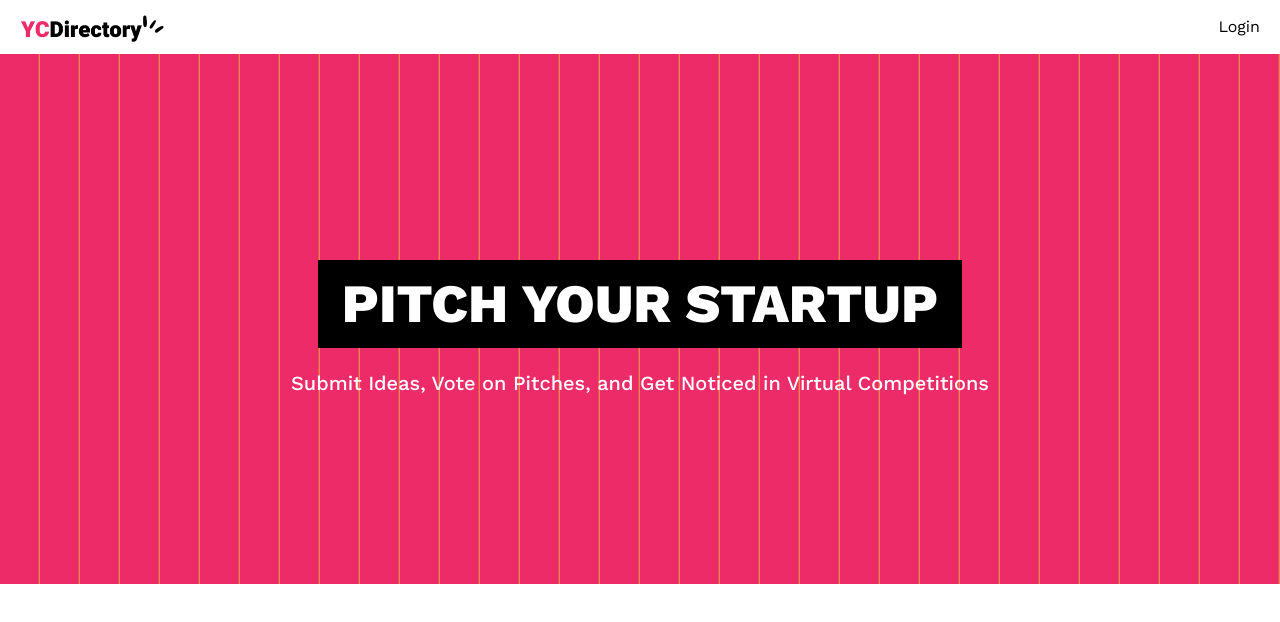
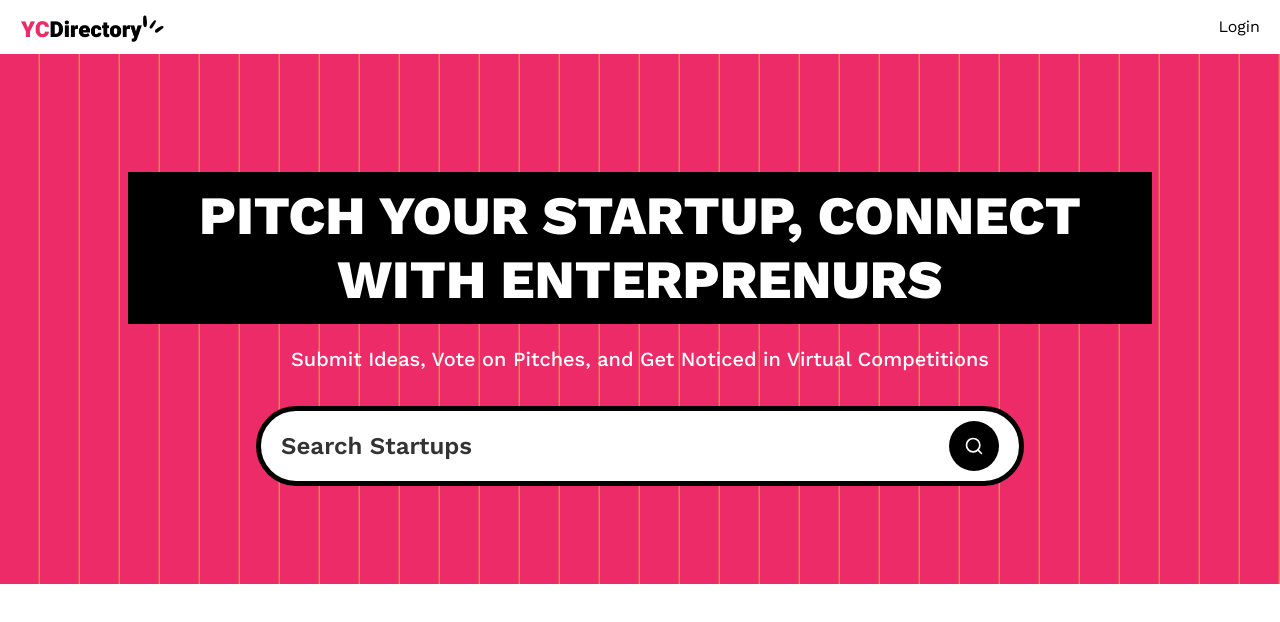
Before and after one commit to B0sto/pitchup, a Next.js app: page / in a window 1280 px wide. Shown: the top 622 px of the page. Built offline with nearby package versions, Linux system fonts and the light colour scheme; no server answers.

Commit message:
added search form

```diff
--- a/app/(root)/layout.tsx
+++ b/app/(root)/layout.tsx
@@ -1,4 +1,4 @@
-import Navbar from "../components/Navbar";
+import Navbar from "../../components/Navbar";
 
 export default function Layout({children}: Readonly<{children: React.ReactNode}>) {
     return (
--- a/app/(root)/page.tsx
+++ b/app/(root)/page.tsx
@@ -1,11 +1,18 @@
-import '../globals.css'
+import SearchForm from '../../components/SearchForm'
 
-export default function Home() {
+export default async function Home({searchParams}: {
+    searchParams: Promise<{query?: string}>
+}) {
+    const params = await searchParams
+    const query = params.query;
+
     return (
         <>
             <section className="w-full h-[300px] pattern pink_container">
-                <h1 className="heading">Pitch Your Startup</h1>
+                <h1 className="heading">Pitch Your Startup, Connect with Enterprenurs</h1>
                 <p className="sub-heading !max-w-3xl">Submit Ideas, Vote on Pitches, and Get Noticed in Virtual Competitions</p>
+
+                <SearchForm query={query}/>
             </section>
         </>
     )
--- a/app/globals.css
+++ b/app/globals.css
@@ -94,6 +94,18 @@
 
   .sub-heading {
     @apply font-medium text-[20px] text-white max-w-2xl text-center break-words;
+  }
+
+  .search-form {
+    @apply max-w-3xl w-full min-h-[80px] bg-white border-[5px] border-black rounded-[80px] text-[24px] mt-8 px-5 flex flex-row items-center gap-5;
+  }
+
+  .search-input {
+    @apply flex-1 font-bold placeholder:font-semibold placeholder:text-black-100 w-full h-auto outline-none;
+  }
+
+  .search-btn {
+    @apply size-[50px] rounded-full bg-black flex justify-center items-center;
   }
 
 
--- a/app/components/Navbar.tsx
+++ b/components/Navbar.tsx
@@ -2,7 +2,7 @@ import { auth, signIn, signOut } from '@/auth'
 import Image from 'next/image'
 import Link from 'next/link'
 import React from 'react'
-import { loginWithGithub, logoutWithGithub } from '../actions/authActions'
+import { loginWithGithub, logoutWithGithub } from '../app/actions/authActions'
 
 const Navbar = async () => {
   const session = await auth();
--- /dev/null
+++ b/components/SearchForm.tsx
@@ -0,0 +1,29 @@
+import Form from 'next/form'
+import SearchFormReset from "./SearchFormReset"
+import { Search } from 'lucide-react'
+
+const SearchForm = ({query}: {query?: string}) => {
+
+
+    return (
+        <form action="/" className="search-form">
+            <input
+            type="text"
+            name='query'
+            defaultValue={query}
+            className="search-input"
+            placeholder="Search Startups" />
+
+            <div className="flex gap-2">
+                {query && <SearchFormReset/>}
+
+                <button type="submit" className="search-btn text-white cursor-pointer">
+                    <Search className='size-5'/>
+                </button>
+            </div>
+
+        </form>
+    )
+}
+
+export default SearchForm
--- /dev/null
+++ b/components/SearchFormReset.tsx
@@ -0,0 +1,24 @@
+"use client"
+
+import { X } from "lucide-react";
+import { useRouter } from "next/navigation";
+
+const SearchFormReset = () => {
+    const router = useRouter();
+
+    const reset = () => {
+        const form = document.querySelector('.search-form') as HTMLFormElement;
+
+        if (form) form.reset();
+        router.push('/');
+
+    }
+
+    return (
+        <button type="reset" onClick={reset} className="search-btn text-white cursor-pointer">
+            <X className="size-5"/>
+        </button>
+    )
+}
+
+export default SearchFormReset
--- /dev/null
+++ b/components/ui/button.tsx
@@ -0,0 +1,59 @@
+import * as React from "react"
+import { Slot } from "@radix-ui/react-slot"
+import { cva, type VariantProps } from "class-variance-authority"
+
+import { cn } from "@/lib/utils"
+
+const buttonVariants = cva(
+  "inline-flex items-center justify-center gap-2 whitespace-nowrap rounded-md text-sm font-medium transition-all disabled:pointer-events-none disabled:opacity-50 [&_svg]:pointer-events-none [&_svg:not([class*='size-'])]:size-4 shrink-0 [&_svg]:shrink-0 outline-none focus-visible:border-ring focus-visible:ring-ring/50 focus-visible:ring-[3px] aria-invalid:ring-destructive/20 dark:aria-invalid:ring-destructive/40 aria-invalid:border-destructive",
+  {
+    variants: {
+      variant: {
+        default:
+          "bg-primary text-primary-foreground shadow-xs hover:bg-primary/90",
+        destructive:
+          "bg-destructive text-white shadow-xs hover:bg-destructive/90 focus-visible:ring-destructive/20 dark:focus-visible:ring-destructive/40 dark:bg-destructive/60",
+        outline:
+          "border bg-background shadow-xs hover:bg-accent hover:text-accent-foreground dark:bg-input/30 dark:border-input dark:hover:bg-input/50",
+        secondary:
+          "bg-secondary text-secondary-foreground shadow-xs hover:bg-secondary/80",
+        ghost:
+          "hover:bg-accent hover:text-accent-foreground dark:hover:bg-accent/50",
+        link: "text-primary underline-offset-4 hover:underline",
+      },
+      size: {
+        default: "h-9 px-4 py-2 has-[>svg]:px-3",
+        sm: "h-8 rounded-md gap-1.5 px-3 has-[>svg]:px-2.5",
+        lg: "h-10 rounded-md px-6 has-[>svg]:px-4",
+        icon: "size-9",
+      },
+    },
+    defaultVariants: {
+      variant: "default",
+      size: "default",
+    },
+  }
+)
+
+function Button({
+  className,
+  variant,
+  size,
+  asChild = false,
+  ...props
+}: React.ComponentProps<"button"> &
+  VariantProps<typeof buttonVariants> & {
+    asChild?: boolean
+  }) {
+  const Comp = asChild ? Slot : "button"
+
+  return (
+    <Comp
+      data-slot="button"
+      className={cn(buttonVariants({ variant, size, className }))}
+      {...props}
+    />
+  )
+}
+
+export { Button, buttonVariants }
--- a/package.json
+++ b/package.json
@@ -14,6 +14,7 @@
     "react-dom": "$react-dom"
   },
   "dependencies": {
+    "@radix-ui/react-slot": "^1.2.3",
     "@tailwindcss/typography": "^0.5.16",
     "class-variance-authority": "^0.7.1",
     "clsx": "^2.1.1",
--- a/tailwind.config.ts
+++ /dev/null
@@ -1,51 +0,0 @@
-import type {Config} from "tailwindcss";
-
-const config: Config = {
-    darkMode: "class",
-    content: [
-        "./pages/**/*.{js,ts,jsx,tsx,mdx}",
-        "./components/**/*.{js,ts,jsx,tsx,mdx}",
-        "./app/**/*.{js,ts,jsx,tsx,mdx}",
-        "./sanity/**/*.{js,ts,jsx,tsx,mdx}",
-    ],
-    theme: {
-        extend: {
-            screens: {
-                xs: "475px",
-            },
-            colors: {
-                primary: {
-                    '100': '#FFE8F0',
-                    DEFAULT: "#EE2B69",
-                },
-                secondary: "#FBE843",
-                black: {
-                    "100": "#333333",
-                    "200": "#141413",
-                    "300": "#7D8087",
-                    DEFAULT: "#000000",
-                },
-                white: {
-                    "100": "#F7F7F7",
-                    DEFAULT: "#FFFFFF",
-                },
-            },
-            fontFamily: {
-                "work-sans": ["var(--font-work-sans)"],
-            },
-            borderRadius: {
-                lg: "var(--radius)",
-                md: "calc(var(--radius) - 2px)",
-                sm: "calc(var(--radius) - 4px)",
-            },
-            boxShadow: {
-                100: "2px 2px 0px 0px rgb(0, 0, 0)",
-                200: "2px 2px 0px 2px rgb(0, 0, 0)",
-                300: "2px 2px 0px 2px rgb(238, 43, 105)",
-            },
-        },
-    },
-    plugins: [require("tailwindcss-animate"), require("@tailwindcss/typography")],
-};
-
-export default config;
```
Also changed, not shown: 1 other file (tests, documents, lock files or other folders).
